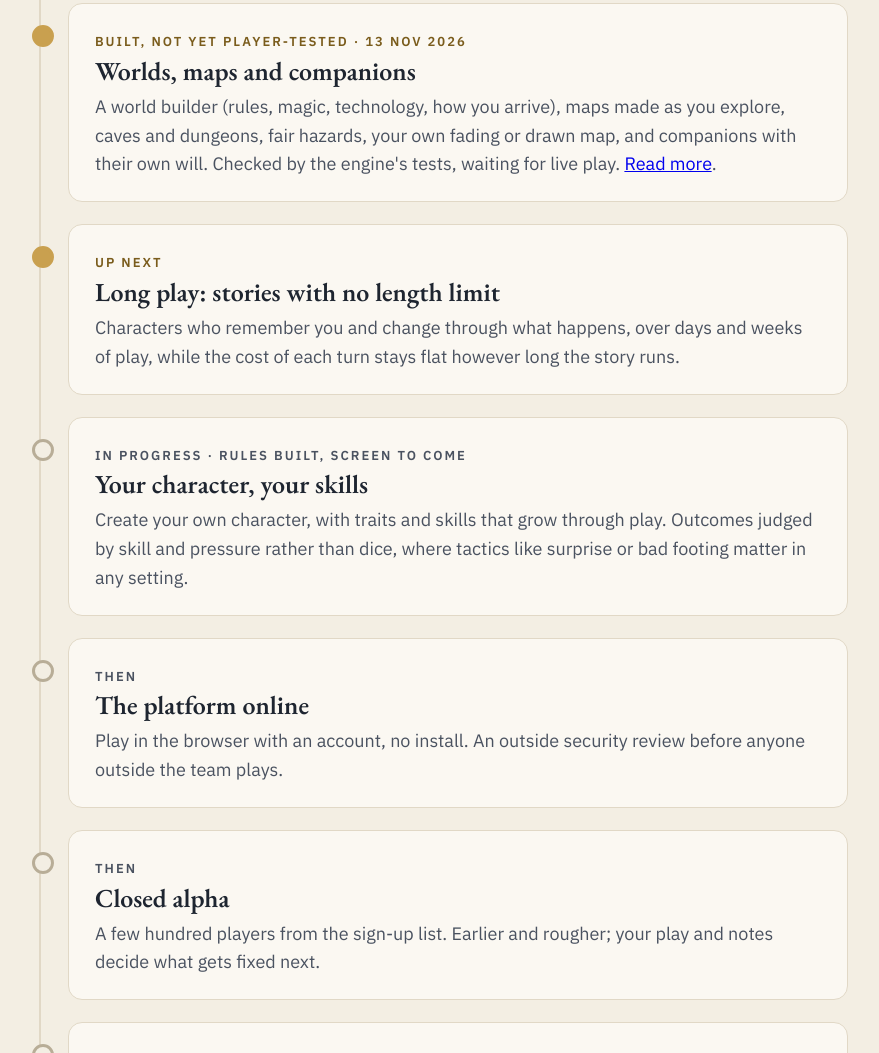
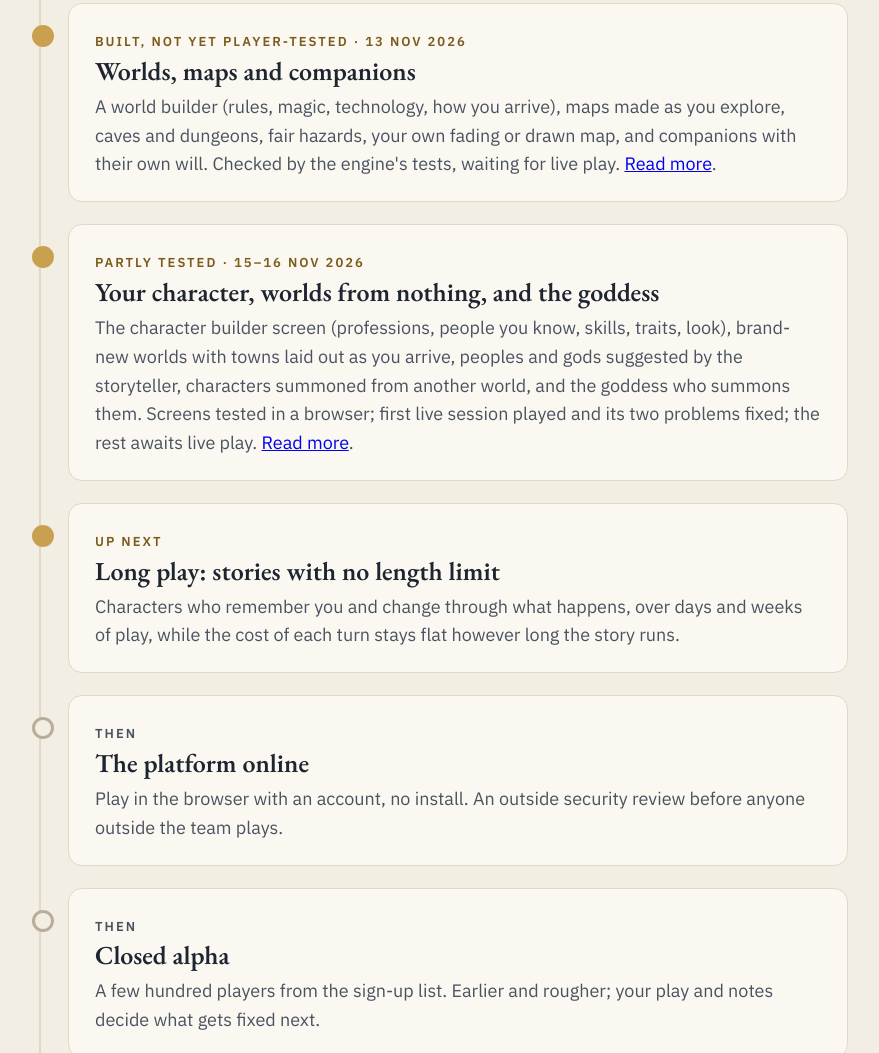
Before and after one commit to bentondpetersen1982/bentondpetersen1982.github.io, a plain HTML site: page milestones.html in a window 1280 px wide. Shown: the part 1132-2185 px from the top of the page, without its empty margins (202-1081 px from the left). Drawn offline with nearby package versions, Linux system fonts and the light colour scheme.

Commit message:
Updates + milestones: 15-16 Nov (character builder, new worlds, the goddess; partly tested)
Co-Authored-By: Claude Opus 5.5 <noreply@anthropic.com>
Claude-Session: https://claude.ai/code/session_011UkZou1utWQyvYp35Tbizo

```diff
--- a/milestones.html
+++ b/milestones.html
@@ -95,14 +95,14 @@
         <p>A world builder (rules, magic, technology, how you arrive), maps made as you explore, caves and dungeons, fair hazards, your own fading or drawn map, and companions with their own will. Checked by the engine's tests, waiting for live play. <a href="updates.html#2026-11-13-worlds-maps-parties">Read more</a>.</p>
       </div></li>
       <li class="step next"><div class="box">
+        <span class="tag">Partly tested · 15–16 Nov 2026</span>
+        <h3>Your character, worlds from nothing, and the goddess</h3>
+        <p>The character builder screen (professions, people you know, skills, traits, look), brand-new worlds with towns laid out as you arrive, peoples and gods suggested by the storyteller, characters summoned from another world, and the goddess who summons them. Screens tested in a browser; first live session played and its two problems fixed; the rest awaits live play. <a href="updates.html#2026-11-15-characters-new-worlds-goddess">Read more</a>.</p>
+      </div></li>
+      <li class="step next"><div class="box">
         <span class="tag">Up next</span>
         <h3>Long play: stories with no length limit</h3>
         <p>Characters who remember you and change through what happens, over days and weeks of play, while the cost of each turn stays flat however long the story runs.</p>
-      </div></li>
-      <li class="step"><div class="box">
-        <span class="tag">In progress · rules built, screen to come</span>
-        <h3>Your character, your skills</h3>
-        <p>Create your own character, with traits and skills that grow through play. Outcomes judged by skill and pressure rather than dice, where tactics like surprise or bad footing matter in any setting.</p>
       </div></li>
       <li class="step"><div class="box">
         <span class="tag">Then</span>
```
Also changed, not shown: updates.html (+15 -0 lines).
